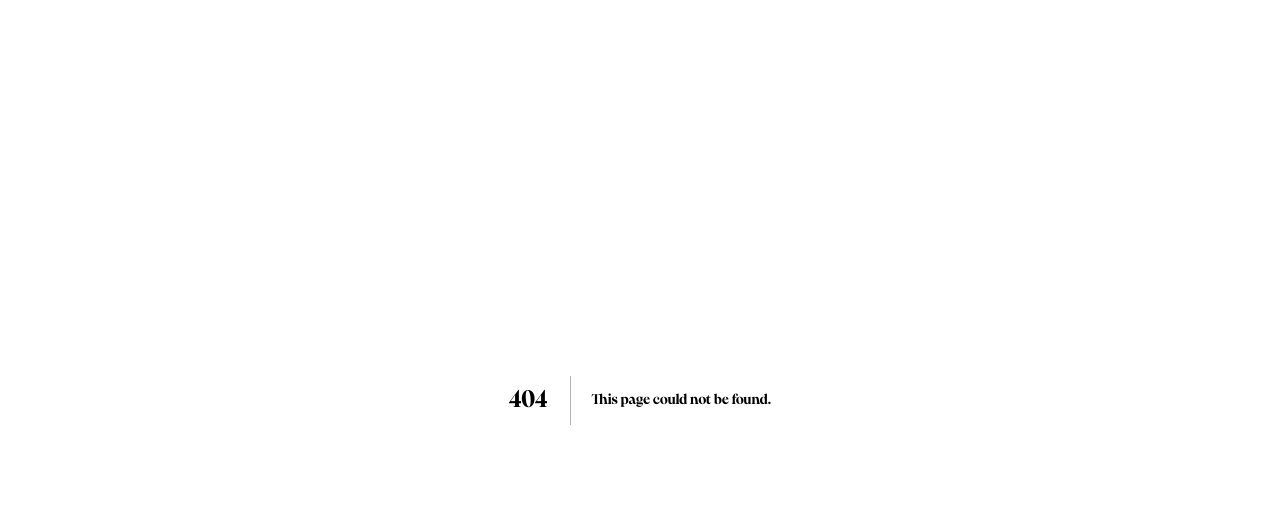
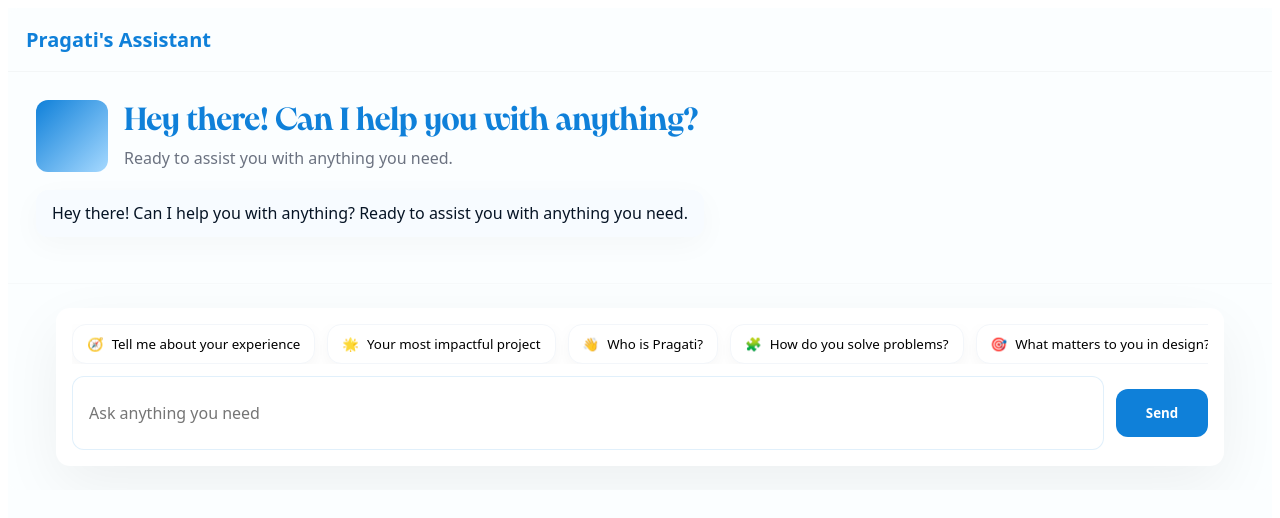
Before and after one commit to pragatiinbox/pragati-portfolio-chatbot-assistant, a Next.js app: page /assistant in a window 1280 px wide. Before the commit this address had no page. Shown: the top 518 px of the page. Built offline with nearby package versions, Linux system fonts and the light colour scheme.

Commit message:
Create assistant.jsx

```diff
--- /dev/null
+++ b/pages/assistant.jsx
@@ -0,0 +1,24 @@
+// pages/assistant.jsx
+import Head from "next/head";
+import ChatAssistant from "../components/ChatAssistant"; // adjust path if needed
+
+export default function AssistantPage() {
+  return (
+    <>
+      <Head>
+        <title>Pragati — Assistant</title>
+        <meta name="viewport" content="width=device-width,initial-scale=1" />
+      </Head>
+
+      {/* Full-screen container so the assistant looks like a standalone page */}
+      <div style={{
+        minHeight: "100vh",
+        display: "flex",
+        flexDirection: "column",
+        background: "#fbfeff"
+      }}>
+        <ChatAssistant />
+      </div>
+    </>
+  );
+}
```
